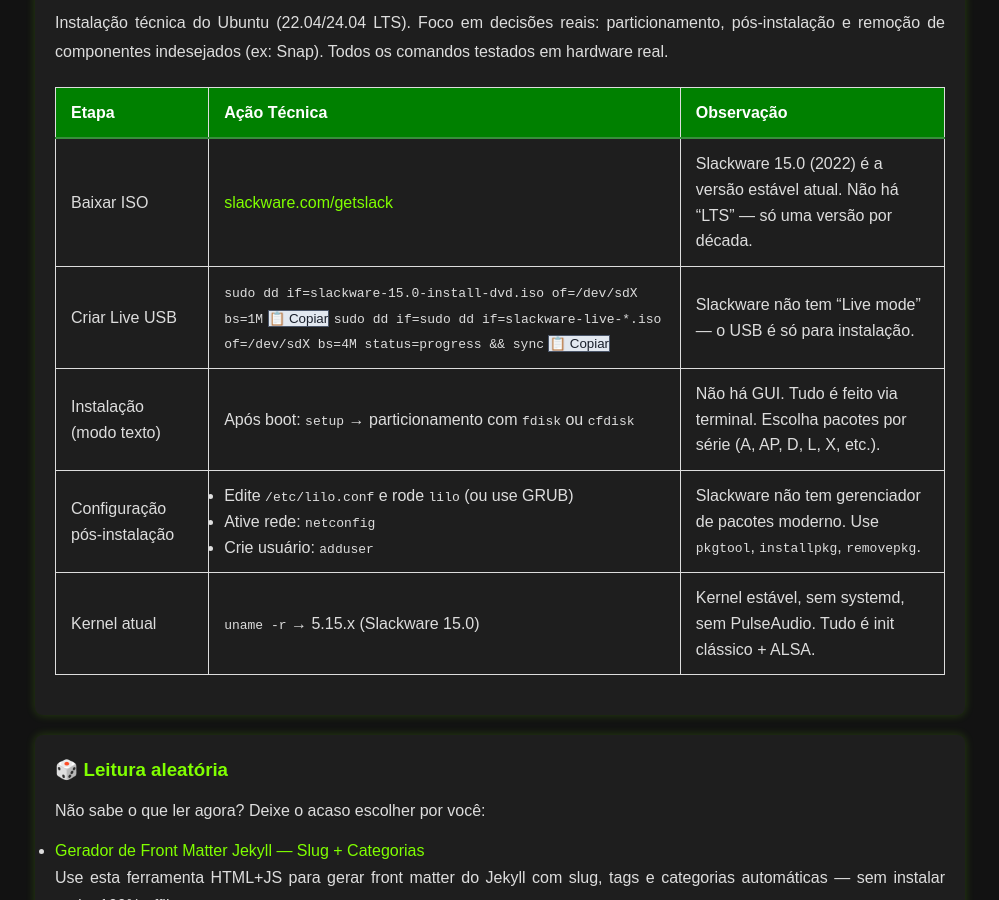
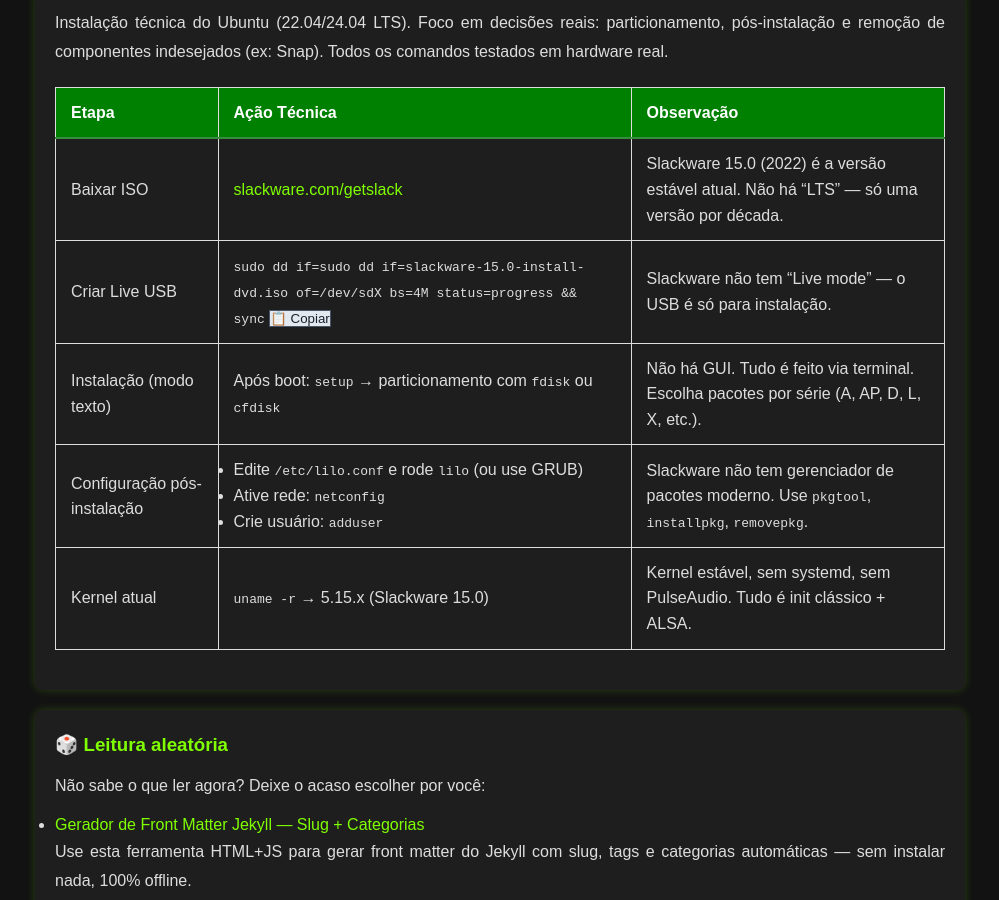
Before and after one commit to Piolinux/piolinux-site, a Jekyll site: the page built from _posts/2025-08-20-instalar-slackware-guia-completo-para-Iniciantes.md, in a window 1280 px wide and 900 px high, scrolled down 340 px. Shown: the whole window, without its empty margins (140-1139 px from the left). Built offline with Jekyll 4.4.1, drawn with Linux system fonts in a browser that asks for light colours.

Commit message:
Update 2025-08-20-instalar-slackware-guia-completo-para-Iniciantes.md

```diff
--- a/_posts/2025-08-20-instalar-slackware-guia-completo-para-Iniciantes.md
+++ b/_posts/2025-08-20-instalar-slackware-guia-completo-para-Iniciantes.md
@@ -34,10 +34,9 @@ permalink: /instalar-slackware-guia-completo/
     <tr>
       <td data-label="Etapa">Criar Live USB</td>
       <td data-label="Ação Técnica">
-        <code>sudo dd if=slackware-15.0-install-dvd.iso of=/dev/sdX bs=1M</code>
-        <button class="copy-btn" data-command="sudo dd if=slackware-15.0-install-dvd.iso of=/dev/sdX bs=1M">📋 Copiar</button>
-        <code>sudo dd if=sudo dd if=slackware-live-*.iso of=/dev/sdX bs=4M status=progress && sync</code>
-        <button class="copy-btn" data-command="sudo dd if=slackware-live-*.iso of=/dev/sdX bs=4M status=progress && sync">📋 Copiar</button>
+
+        <code>sudo dd if=sudo dd if=slackware-15.0-install-dvd.iso of=/dev/sdX bs=4M status=progress && sync</code>
+        <button class="copy-btn" data-command="sudo dd if=slackware-15.0-install-dvd.iso of=/dev/sdX bs=4M status=progress && sync">📋 Copiar</button>
 
       </td>
       <td data-label="Observação">Slackware não tem “Live mode” — o USB é só para instalação.</td>
```
